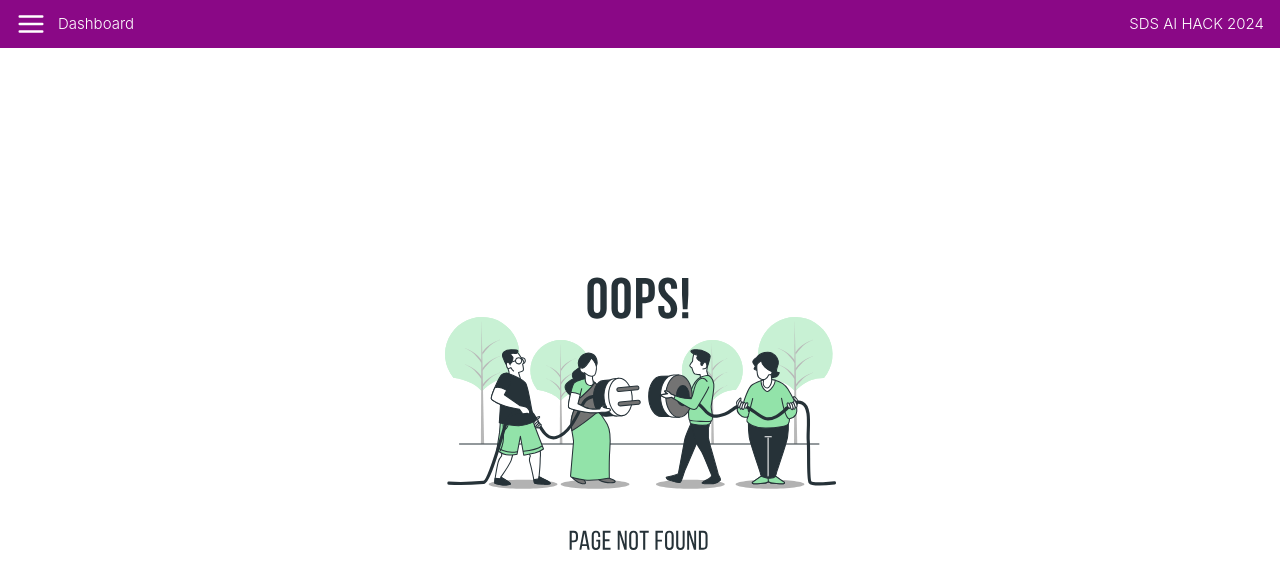
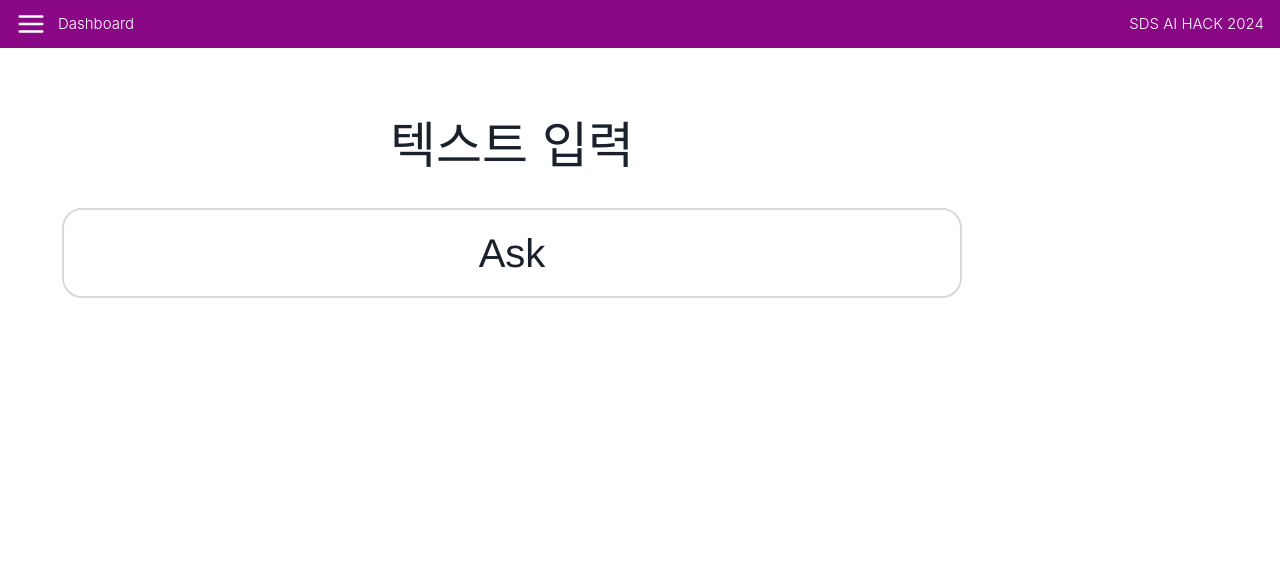
Before and after one commit to youngtaecho11/storylearn, a React (Vite) app: page /qna in a window 1280 px wide. Shown: the top 588 px of the page. Built offline with nearby package versions, Linux system fonts and the light colour scheme.

Commit message:
[FIX] 백엔드와 합침

```diff
--- /dev/null
+++ b/src/pages/Qna.jsx
@@ -0,0 +1,69 @@
+import {useEffect, useMemo, useState} from "react";
+import styled from "styled-components";
+import {Box, Text, Progress, Flex, EditableTextarea, EditablePreview, Editable} from "@chakra-ui/react";
+import axios from "axios"
+
+
+const Qna = () => {
+    const [query, setQuery] = useState("")
+    const [answer , setAnswer] = useState("")
+    const [isLoading, setIsLoading] = useState(false);
+
+
+    const handleClickAsk = async () => {
+        try {
+            setIsLoading(true);
+            const {data} = await axios.post('http://0.0.0.0:5501/api/v1/question', {query: query});
+            setAnswer(data)
+        } catch (error) {
+            alert('Asking failed with error: ' + error.message);
+        } finally {
+            setIsLoading(false);
+        }
+    }
+
+
+    return (
+        <QuizContainer>
+            <Editable defaultValue={'텍스트 입력'}>
+                <EditablePreview/>
+                <EditableTextarea
+                    value={query}
+                    onChange={(e) => setQuery((prev) => e.target.value)}
+                />
+            </Editable>
+            <ButtonWrapper onClick={handleClickAsk}>Ask</ButtonWrapper>
+            <Text pt='1' fontSize='m'>
+                {answer}
+            </Text>
+        </QuizContainer>
+    );
+}
+export default Qna;
+
+
+const QuizContainer = styled.div`
+   width: 1024px;
+   height: 1366px;
+   padding: 100px;
+   display: flex;
+   flex-direction: column;
+   align-items: center;
+   font-family: 'Helvetica';
+   font-style: normal;
+   font-weight: 400;
+   font-size: 50px;
+   line-height: 90px;
+`;
+const ButtonWrapper = styled.button`
+   width: 900px;
+   height: 90px;
+   padding: 20px 0;
+   margin: 10px 0;
+   font-weight: 100;
+   font-size: 40px;
+   line-height: normal;
+
+   border: 2px solid #D8D8D8;
+   border-radius: 20px;
+`;
--- a/src/pages/Quiz.jsx
+++ b/src/pages/Quiz.jsx
@@ -1,4 +1,4 @@
-import {useLocation} from "react-router-dom";
+import {useLocation, useNavigate} from "react-router-dom";
 import {useEffect, useMemo, useState} from "react";
 import {defaultQuizs} from "../const/const.js";
 import styled from "styled-components";
@@ -8,14 +8,24 @@ import HorizontalGap from "../components/HorizontalGap.jsx";
 import useTimer from "../hooks/useTimer.js";
 import axios from "axios";
 
+const checkCorrectness = (realAnswer, studentAnswer) => {
+    if(realAnswer === studentAnswer){
+        return 'Y'
+    } else if(realAnswer !== studentAnswer){
+        return 'N'
+    }
+}
+
 const Quiz = () => {
     const [quizs, setQuizs] = useState(defaultQuizs);
     const [currentQuizIndex, setCurrentQuizIndex] = useState(0);
+    const [isFinished, setIsFinished] = useState(false);
 
     const { state } = useLocation();
     const { id } = state || '';
     const { timeArray, resetTimer } = useTimer();
     const [answerArray, setAnswerArray] = useState([]);
+    const navigate =useNavigate();
 
     const contentsTotal = useMemo(()=> getABCDE(quizs[currentQuizIndex]?.problem)
         ,[quizs, currentQuizIndex]);
@@ -23,7 +33,15 @@ const Quiz = () => {
     const handleClickAnswer = (answer) => {
         setAnswerArray(prev=>[...prev, answer]);
         resetTimer();
-        setCurrentQuizIndex(prev => prev+1);
+        setCurrentQuizIndex(prev => {
+            if(prev+1 < quizs.length){
+                return prev+1;
+            }
+            else {
+                setIsFinished(true);
+                return prev;
+            }
+        });
     }
 
     useEffect(()=>{
@@ -42,12 +60,31 @@ const Quiz = () => {
         console.log(id);
     }, [id]);
 
-    useEffect(()=>{
-        if(!currentQuizIndex || currentQuizIndex !== quizs.length){
+    useEffect(() => {
+        if(!isFinished){
             return;
         }
-        console.log(currentQuizIndex);
-    }, [currentQuizIndex]);
+        (async ()=>{
+            try {
+                const logs = quizs.map((item, index)=>{
+                    return {
+                        'subject': item?.subject,
+                        'type': item?.type,
+                        'difficulty': item?.difficulty,
+                        'correctness': checkCorrectness(item?.answer, answerArray[index]),
+                        'timestamp': timeArray[index]
+                    }
+                })
+
+                const {data} = await axios.post('http://0.0.0.0:5501/api/v1/quiz/solve', {log_list: logs});
+                console.log(data);
+                navigate('/report');
+
+            } catch (error) {
+                alert('Get Data from log failed with error: ' + error.message);
+            }
+        })();
+    },[isFinished, quizs]);
 
     return (
         <QuizContainer>
--- /dev/null
+++ b/src/pages/Report.jsx
@@ -0,0 +1,49 @@
+import {useEffect, useMemo, useState} from "react";
+import styled from "styled-components";
+import axios from "axios";
+
+
+const Report = () => {
+    const [reportHtml, setReportHtml] = useState("");
+    const [isLoading, setIsLoading] = useState(false);
+
+
+    const handleClickAsk = async () => {
+        try {
+            setIsLoading(true);
+            const {data} = await axios.get('http://0.0.0.0:5501/api/v1/report');
+            setReportHtml(data)
+        } catch (error) {
+            alert('Asking failed with error: ' + error.message);
+        } finally {
+            setIsLoading(false);
+        }
+    }
+
+
+    return (
+        <QuizContainer>
+            <div dangerouslySetInnerHTML={{__html: reportHtml}}/>
+        </QuizContainer>
+    );
+}
+export default Report;
+
+
+const QuizContainer = styled.div`
+   width: 1024px;
+   height: 1366px;
+   padding: 100px;
+   display: flex;
+   flex-direction: column;
+   align-items: center;
+
+
+   font-family: 'Helvetica';
+   font-style: normal;
+   font-weight: 400;
+   font-size: 50px;
+   line-height: 90px;
+
+
+`;
--- a/src/pages/Solving.jsx
+++ b/src/pages/Solving.jsx
@@ -65,7 +65,7 @@ const Solving = () => {
                                     'flexDirection':'row',
                                     'justifyContent':'flex-end',
                                 }}>
-                                    {item?.quiz_id_list?.length} 문제
+                                    {item?.quiz_id_list?.split(',')?.length} 문제
                                 </Text>
                                 <HorizontalGap gap={'10px'}/>
                                 <Text style={{
--- a/src/pages/home/Home.jsx
+++ b/src/pages/home/Home.jsx
@@ -78,17 +78,16 @@ const Home = () => {
   );
 
   const countNotDoneTask = useMemo(() => tasks.filter(task => !task?.isDone).length, [tasks]);
-  //
-  // useEffect(() => {
-  //   (() => {
-  //     const name = sessionStorage.getItem('name');
-  //     if (!name) {
-  //       navigate('/login');
-  //     }
-  //     setUserName(name);
-  //     setMemberId(sessionStorage.getItem('id'));
-  //   })();
-  // }, [navigate]);
+
+  useEffect(() => {
+    (() => {
+      const name = sessionStorage.getItem('name');
+      if (!name) {
+        navigate('/login');
+      }
+      setUserName(name);
+    })();
+  }, [navigate]);
 
   const handleCreateQuiz = async ()=>{
     if (!selectedPlotFile) {
--- a/src/routes/Router.jsx
+++ b/src/routes/Router.jsx
@@ -7,6 +7,8 @@ import styled from 'styled-components';
 import Signup from '../pages/Signup.jsx';
 import Solving from "../pages/Solving.jsx";
 import Quiz from "../pages/Quiz.jsx";
+import Qna from "../pages/Qna.jsx";
+import Report from "../pages/Report.jsx";
 
 const Router = () => {
     return (
@@ -17,6 +19,8 @@ const Router = () => {
                     <Route exact path="/" element={sessionStorage ? <Home /> : <Navigate replace to="/login" />} />
                     <Route path="/solving" element={<Solving />} />
                     <Route path="/quiz" element={<Quiz />} />
+                    <Route path="/qna" element={<Qna />} />
+                    <Route path="/report" element={<Report />} />
                     <Route path="/login" element={<Login />} />
                     <Route path="/signup" element={<Signup />} />
                     <Route path="*" element={<Error />} />
```
